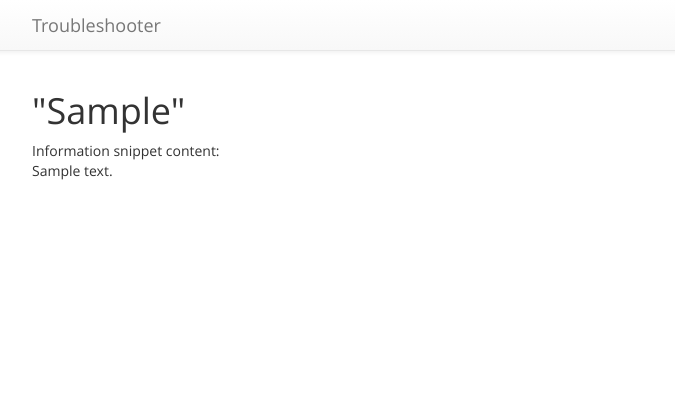
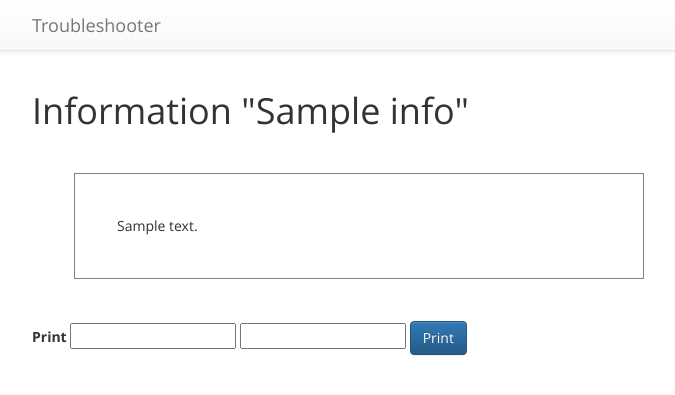
Before and after one commit to Wiiilmaa/postix, a Django app: template src/c6sh/troubleshooter/templates/troubleshooter/information_detail.html in a window 1280 px wide. Shown: the top 395 px of the page, without its empty margins (38-713 px from the left). Run offline with Django 3.2, Linux system fonts and the light colour scheme; tables that the repository leaves empty hold one stand-in row (values such as "Sample post"); the template is opened without the code that fills it: values that come from a table or form of the project are taken from there, most other values are stand-ins (such as "Sample title", 1, 10 or a date in 2020); form fields are guessed from the names that the template uses; parts of the project's set-up code (start-up, migrations or seed data) failed here and were passed over; some libraries are stand-ins or nearby versions.

Commit message:
[troubleshooter] Add form to print information multiple times
Ugly. Fix.

```diff
--- a/src/c6sh/static/troubleshooter/css/c6sh.css
+++ b/src/c6sh/static/troubleshooter/css/c6sh.css
@@ -92,3 +92,9 @@ h1 .glyphicon {
 .ping-form .btn-ping:hover {
     background-color: #0f0;
 }
+.info-content {
+    margin: 3em;
+    border: 1px solid grey;
+    padding: 3em;
+    width: 50%;
+}
--- a/src/c6sh/troubleshooter/forms.py
+++ b/src/c6sh/troubleshooter/forms.py
@@ -9,3 +9,8 @@ class InvoiceAddressForm(forms.Form):
 
 class CashdeskForm(forms.Form):
     cashdesk = forms.ModelChoiceField(queryset=Cashdesk.objects.all())
+
+
+class PrintForm(forms.Form):
+    cashdesk = forms.ModelChoiceField(queryset=Cashdesk.objects.all())
+    amount = forms.IntegerField(min_value=1, max_value=50)
--- a/src/c6sh/troubleshooter/templates/troubleshooter/information_detail.html
+++ b/src/c6sh/troubleshooter/templates/troubleshooter/information_detail.html
@@ -2,16 +2,23 @@
 {% load i18n %}
 {% load staticfiles %}
 
-{% block headline %}"{{ information.nam3 }}"{% endblock %}
+{% block headline %} {% trans "Information" %} "{{ information.name }}"{% endblock %}
 
 {% block content %}
 
-<div>
-    {% trans "Information snippet content:" %}
+<div class="info-content">
+    {{ information.content }}
+
 </div>
 
-<div>
-    {{ information.content }}
+<div class="row">
+    <form class="form form-inline col-md-9" method="post">
+    <b>{% trans "Print" %}</b>
+        {% csrf_token %}
+        {{ form.cashdesk }}
+        {{ form.amount }}
+        <button class="btn btn-primary" type="submit">{% trans "Print" %}</button>
+    </form>
 </div>
 
 {% endblock %}
```
Also changed, not shown: src/c6sh/troubleshooter/views/information.py (+30 -6 lines).
